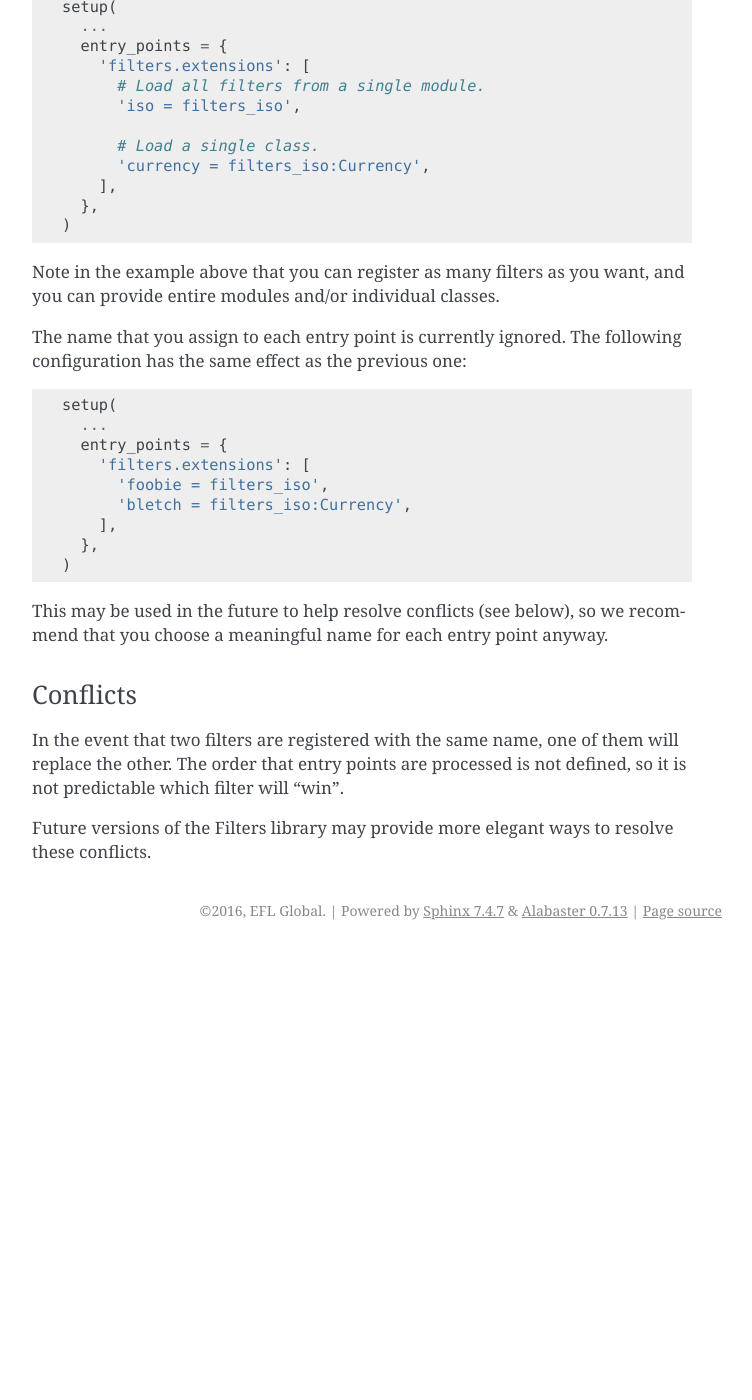
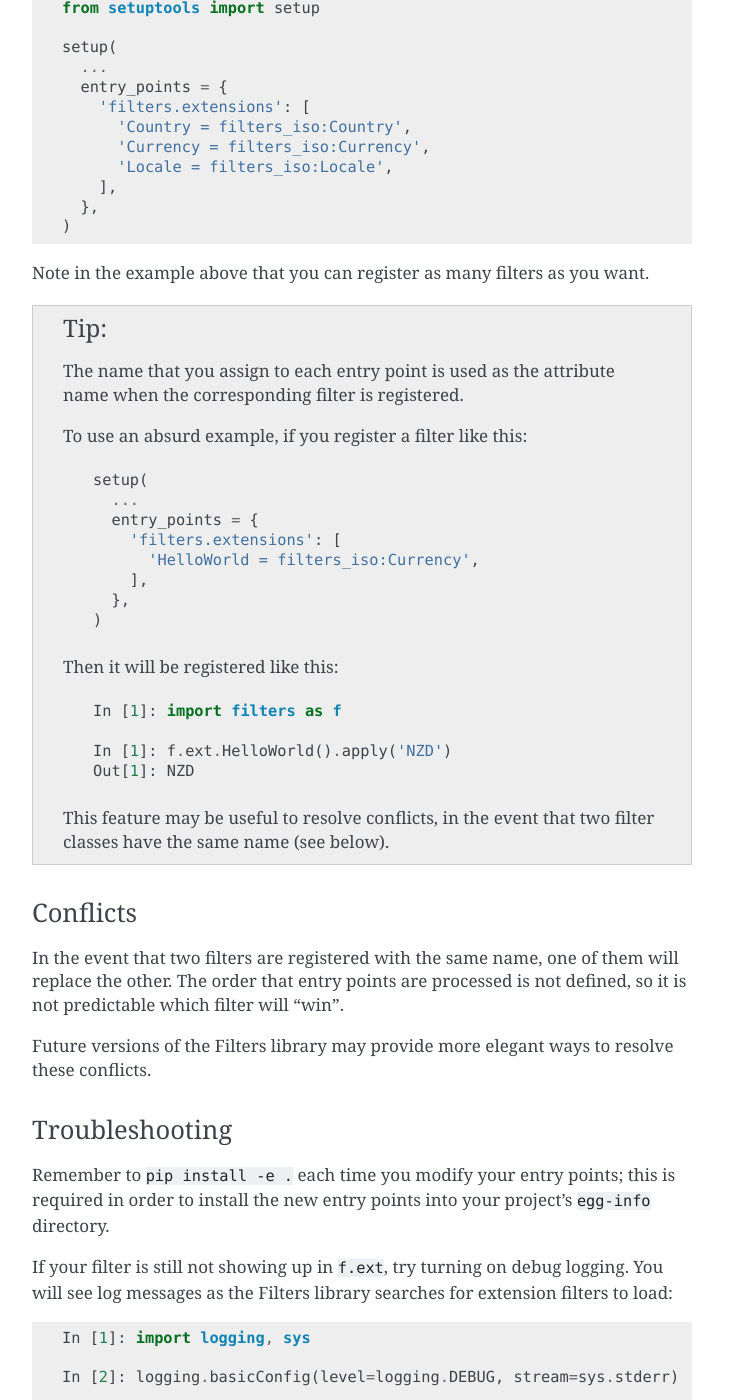
Before and after one commit to lenddoefl/filters, a Sphinx documentation site: the page built from docs/extensions.rst, in a window 1280 px wide and 1400 px high, scrolled down 1740 px. Shown: the whole window, without its empty margins (388-1140 px from the left). Built offline with Sphinx 7.4.7, drawn with Linux system fonts in a browser that asks for light colours; before the commit the page ends 2690 px from its top, so only the background shows below that; some of the changed text lies outside the part shown.

```diff
--- a/docs/extensions.rst
+++ b/docs/extensions.rst
@@ -1,8 +1,8 @@
 ===============================
 Extending the Filters Namespace
 ===============================
-Once you've :doc:`written your own filters </writing_filters>`, you can start using
-them right away!
+Once you've :doc:`written your own filters </writing_filters>`, you can start
+using them right away!
 
 .. code:: python
 
@@ -32,7 +32,9 @@ have to use namespaces in order to keep them all straight:
        'username': f.Unicode | f.Strip | api_filters.User | f.Required,
      })
 
-And so on.  Some developers don't mind this; others can't stand it.
+And so on.
+
+Some developers don't mind this; others can't stand it.
 
 For those of you who fall into the latter group, the Filters library provides an
 extensions framework that allows you to add your filters to the (nearly)
@@ -85,35 +87,43 @@ Here's an example:
      ...
      entry_points = {
        'filters.extensions': [
-         # Load all filters from a single module.
-         'iso = filters_iso',
-
-         # Load a single class.
-         'currency = filters_iso:Currency',
+         'Country = filters_iso:Country',
+         'Currency = filters_iso:Currency',
+         'Locale = filters_iso:Locale',
        ],
      },
    )
 
-Note in the example above that you can register as many filters as you want, and
-you can provide entire modules and/or individual classes.
+Note in the example above that you can register as many filters as you want.
 
-The name that you assign to each entry point is currently ignored.  The
-following configuration has the same effect as the previous one:
+.. tip::
+   The name that you assign to each entry point is used as the attribute name
+   when the corresponding filter is registered.
 
-.. code:: python
+   To use an absurd example, if you register a filter like this:
 
-   setup(
-     ...
-     entry_points = {
-       'filters.extensions': [
-         'foobie = filters_iso',
-         'bletch = filters_iso:Currency',
-       ],
-     },
-   )
+   .. code:: python
 
-This may be used in the future to help resolve conflicts (see below), so we
-recommend that you choose a meaningful name for each entry point anyway.
+      setup(
+        ...
+        entry_points = {
+          'filters.extensions': [
+            'HelloWorld = filters_iso:Currency',
+          ],
+        },
+      )
+
+   Then it will be registered like this:
+
+   .. code:: python
+
+      In [1]: import filters as f
+
+      In [1]: f.ext.HelloWorld().apply('NZD')
+      Out[1]: NZD
+
+   This feature may be useful to resolve conflicts, in the event that two
+   filter classes have the same name (see below).
 
 ---------
 Conflicts
@@ -124,3 +134,73 @@ defined, so it is not predictable which filter will "win".
 
 Future versions of the Filters library may provide more elegant ways to resolve
 these conflicts.
+
+---------------
+Troubleshooting
+---------------
+Remember to ``pip install -e .`` each time you modify your entry points; this is
+required in order to install the new entry points into your project's
+``egg-info`` directory.
+
+If your filter is still not showing up in ``f.ext``, try turning on debug
+logging.  You will see log messages as the Filters library searches for
+extension filters to load:
+
+.. code:: python
+
+   In [1]: import logging, sys
+
+   In [2]: logging.basicConfig(level=logging.DEBUG, stream=sys.stderr)
+
+   In [3]: import filters as f
+
+   In [4]: dir(f.ext)
+   DEBUG:filters.extensions:Registering extension filter filters_iso.Country as Country.
+   DEBUG:filters.extensions:Registering extension filter filters_iso.Currency as Currency.
+   DEBUG:filters.extensions:Registering extension filter filters_iso.Locale as Locale.
+   Out[4]: ['Country', 'Currency', 'Locale']
+
+------------------------
+Legacy Extensions Loader
+------------------------
+In a previous version of the Filters library, you could register an entire
+module in a single entry point.
+
+This behavior is now deprecated, and it will be removed in Filters v1.4.  To
+ensure that your package remains compatible with future releases of the Filters
+library, it is recommended that you modify your package's entry points so that
+it specifies one filter per entry point.
+
+For example, change this:
+
+.. code:: python
+
+   from setuptools import setup
+
+   setup(
+     ...
+     entry_points = {
+       'filters.extensions': [
+         # Legacy behavior; registering an entire module.
+         'iso = filters_iso',
+       ],
+     },
+   )
+
+to this:
+
+.. code:: python
+
+   from setuptools import setup
+
+   setup(
+     ...
+     entry_points = {
+       'filters.extensions': [
+         # New behavior; each entry point registers one filter.
+         'Country = filters_iso:Country',
+         'Currency = filters_iso:Currency',
+         'Locale = filters_iso:Locale',
+       ],
+     },
+   )
--- a/docs/writing_filters.rst
+++ b/docs/writing_filters.rst
@@ -181,9 +181,9 @@ Here's a starter test case for ``Pkcs7Pad``:
        )
 
 
-===================================
+-----------------------------------
 Registering Your Filters (Optional)
-===================================
+-----------------------------------
 Once you've packaged up your filters, you can register them with the Extensions
 framework to add them to the (nearly) top-level ``filters.ext`` namespace.
 
```
Also changed, not shown: 2 other files.
